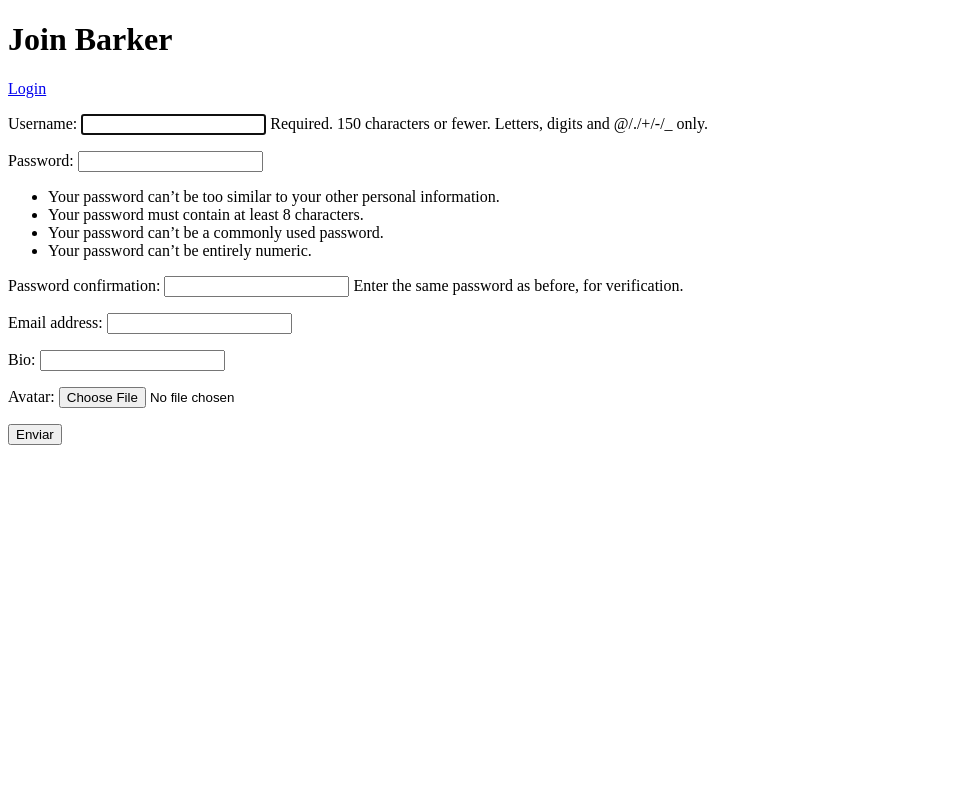
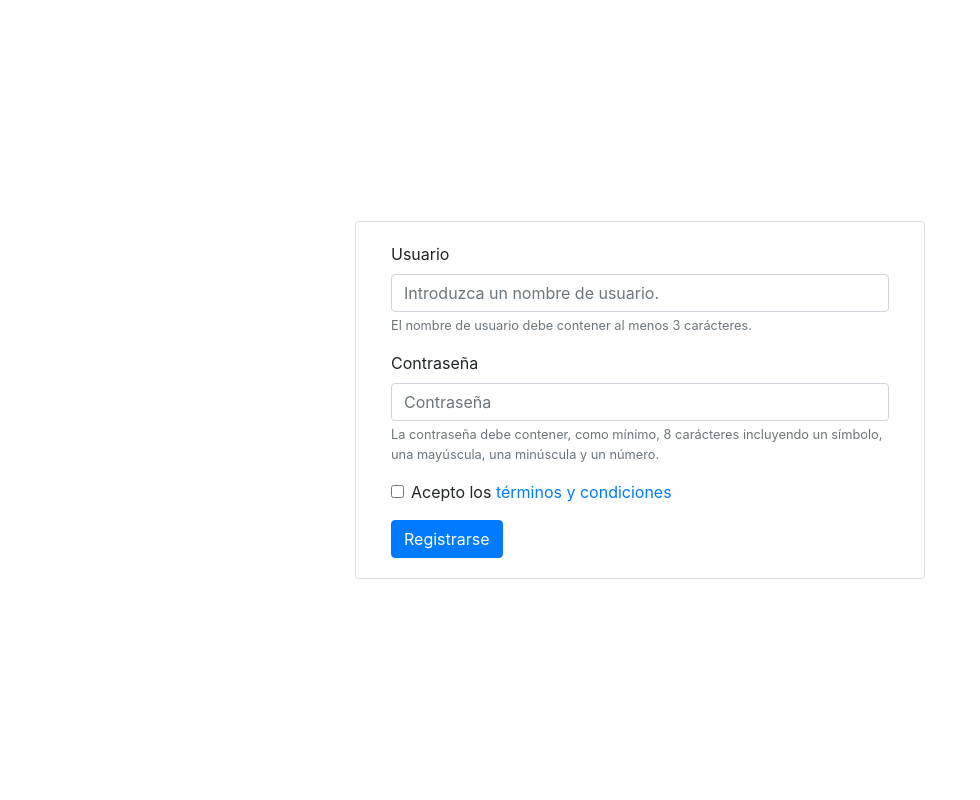
Before and after one commit to XavierVilaRubio/Barker, a Django app: page /accounts/register/ in a window 1280 px wide. Shown: the whole page, without its empty margins (0-980 px from the left). Run offline with Django 4.2, Linux system fonts and the light colour scheme.

Commit message:
Moved signup and login templates and started styling forms

```diff
--- a/BarkerApp/forms.py
+++ b/BarkerApp/forms.py
@@ -24,10 +24,12 @@ class ProfileForm(forms.ModelForm):
 class LoginForm(forms.ModelForm):
 	class Meta:
 		model = User
-		fields = [
-			'username',
-			'password'
-		]
+		fields = ('username', 'password')
+
+		widgets = {
+			'username': forms.TextInput(attrs={'class': 'form-control', 'placeholder': 'Username'}),
+			'password': forms.TextInput(attrs={'type': 'password', 'class': 'form-control', 'placeholder': 'password'})
+		}
 
 class BarkForm(forms.ModelForm):
 	class Meta:
--- a/BarkerApp/templates/registration/register.html
+++ b/BarkerApp/templates/registration/register.html
@@ -6,16 +6,46 @@
   <meta http-equiv="X-UA-Compatible" content="IE=edge" />
   <meta name="viewport" content="width=device-width, initial-scale=1.0" />
   <title>Barker</title>
+  <link rel="stylesheet" href="https://cdn.jsdelivr.net/npm/bootstrap@4.3.1/dist/css/bootstrap.min.css"
+    integrity="sha384-ggOyR0iXCbMQv3Xipma34MD+dH/1fQ784/j6cY/iJTQUOhcWr7x9JvoRxT2MZw1T" crossorigin="anonymous">
 </head>
 
 <body>
-  <h1>Join Barker</h1>
-  <a href="{% url 'login' %}">Login</a>
-  <form method="POST" enctype="multipart/form-data"> {% csrf_token %}
-    {{ user_form.as_p }}
-    {{ profile_form.as_p }}
-    <input type="submit" value="Enviar" />
-  </form>
+  <div class="container vh-100">
+    <div class="row justify-content-center align-items-center h-100">
+      <div class="col-6 card">
+        <div class="card-body">
+          <form>
+            <div class="form-group">
+              <label for="usuarioRegistro">Usuario</label>
+              <input type="text" class="form-control" id="usuarioRegistro" aria-describedby="userHelp"
+                placeholder="Introduzca un nombre de usuario.">
+              <small id="userHelp" class="form-text text-muted">El nombre de usuario debe contener al menos 3
+                carácteres.</small>
+            </div>
+            <div class="form-group">
+              <label for="passwordRegistro">Contraseña</label>
+              <input type="password" class="form-control" id="passwordRegistro" aria-describedby="passwordHelp"
+                placeholder="Contraseña">
+              <small id="passwordHelp" class="form-text text-muted">La contraseña debe contener, como mínimo, 8
+                carácteres
+                incluyendo un símbolo, una mayúscula, una minúscula y un número.</small>
+            </div>
+            <div class="form-group form-check">
+              <input type="checkbox" class="form-check-input" id="termsCheck">
+              <label class="form-check-label" for="termsCheck">Acepto los <a href="http://127.0.0.1:8000/ToS/">términos
+                  y
+                  condiciones</a></label> <!-- Aparece una card? -->
+            </div>
+            <button type="submit" class="btn btn-primary">Registrarse</button>
+          </form>
+        </div>
+      </div>
+    </div>
+  </div>
 </body>
 
+<script src="https://cdn.jsdelivr.net/npm/bootstrap@5.1.3/dist/js/bootstrap.bundle.min.js"
+  integrity="sha384-ka7Sk0Gln4gmtz2MlQnikT1wXgYsOg+OMhuP+IlRH9sENBO0LRn5q+8nbTov4+1p" crossorigin="anonymous"></script>
+
 </html>
```
Also changed, not shown: BarkerApp/templates/base.html (+38 -101 lines), BarkerApp/templates/home.html (+3 -4 lines), BarkerApp/templates/registration/login.html (+28 -6 lines), db.sqlite3.
